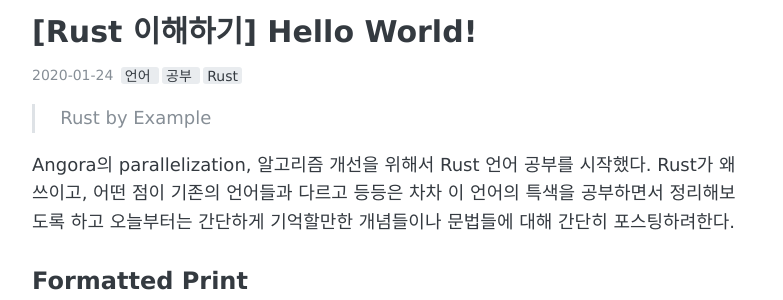
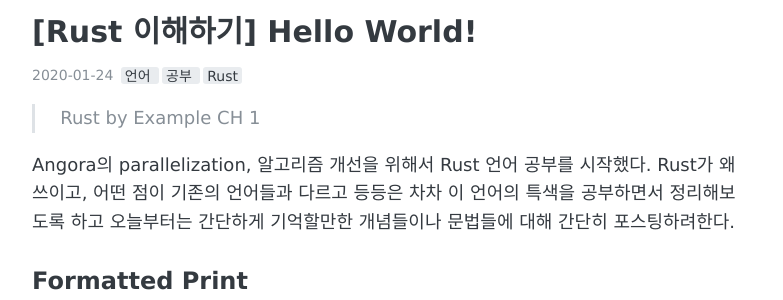
Before and after one commit to sihyungyou/sihyungyou.github.io, a Jekyll site: the page built from _posts/2020-01-24-rust-ch1.md, in a window 1280 px wide and 900 px high. Shown: the part 155-455 px from the top of the window, without its empty margins (248-1031 px from the left). Built offline with Jekyll 4.4.1, drawn with Linux system fonts in a browser that asks for light colours; comment, search, counter and statistics services are not loaded.

Commit message:
태그 수정

```diff
--- a/_posts/2020-01-24-rust-ch1.md
+++ b/_posts/2020-01-24-rust-ch1.md
@@ -5,7 +5,7 @@
 comments: true
 ---
 
-> Rust by Example
+> Rust by Example CH 1
 
 Angora의 parallelization, 알고리즘 개선을 위해서 Rust 언어 공부를 시작했다. Rust가 왜 쓰이고, 어떤 점이 기존의 언어들과 다르고 등등은 차차 이 언어의 특색을 공부하면서 정리해보도록 하고 오늘부터는 간단하게 기억할만한 개념들이나 문법들에 대해 간단히 포스팅하려한다.
 
```
